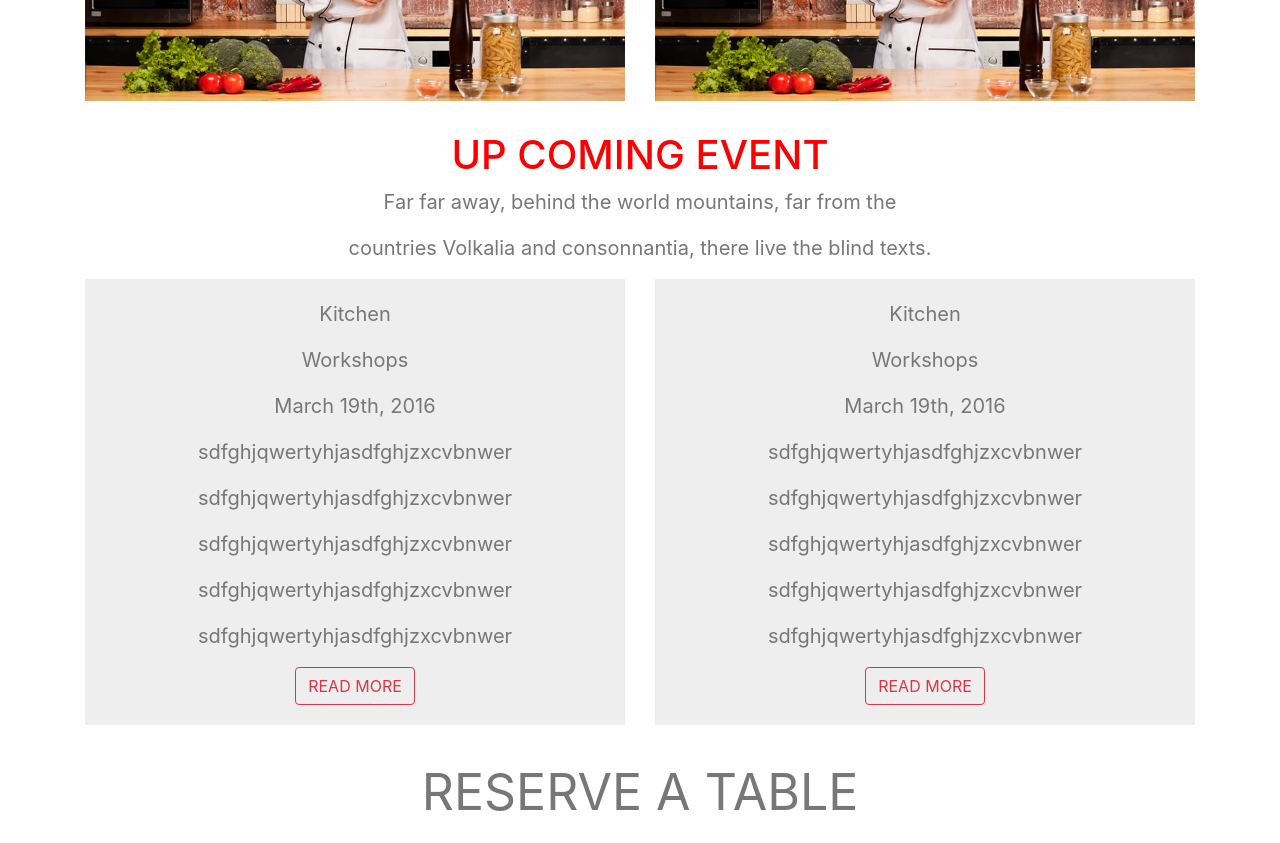
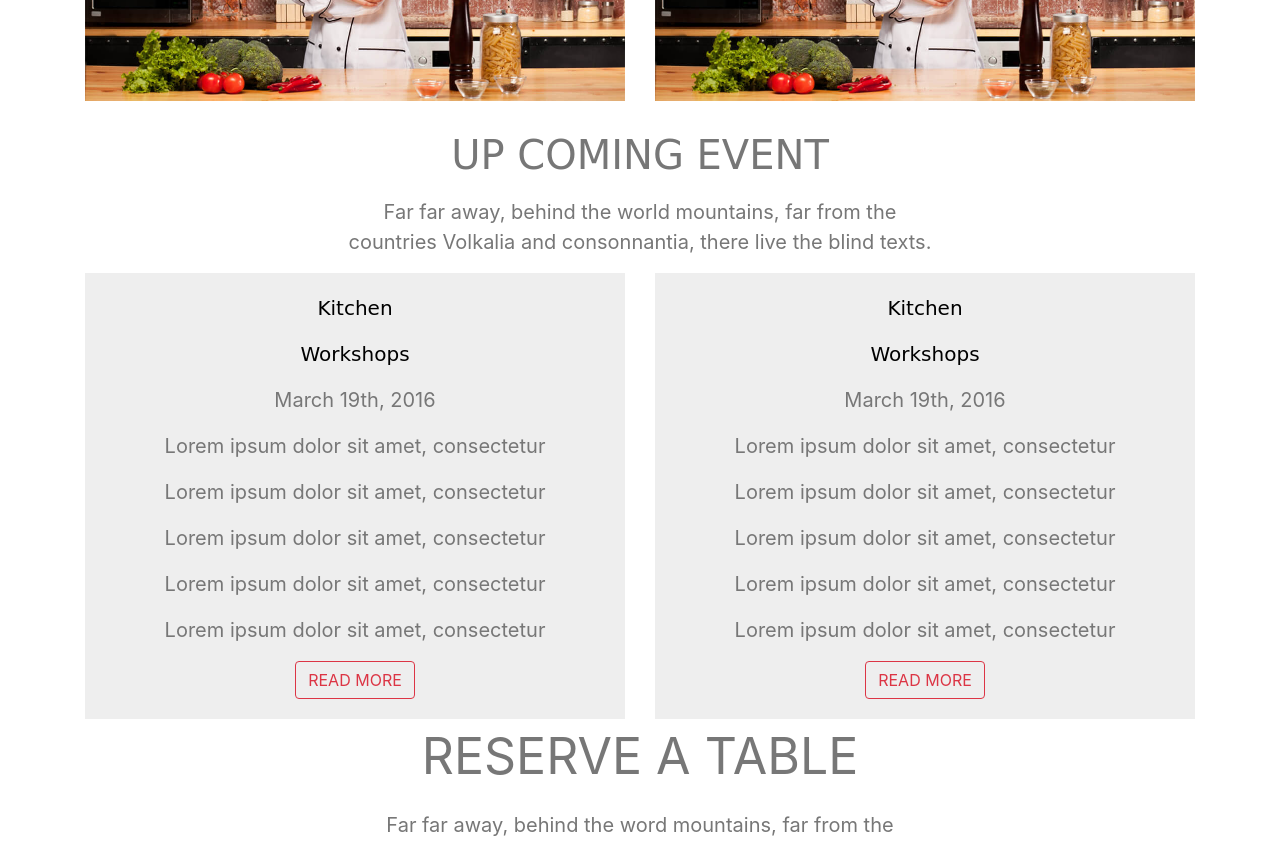
Before and after one commit to YakubuAmidu/lassy-cafe, a website: page index.html in a window 1280 px wide. Shown: the part 4240-5083 px from the top of the page. Drawn offline with nearby package versions, Linux system fonts and the light colour scheme; a web font is replaced by a local one.

Commit message:
Commiting changes

```diff
--- a/css/style.css
+++ b/css/style.css
@@ -168,36 +168,50 @@ video{
   margin-right: 20px;
 }
 
-#Chefs{
+#chefs{
   text-align: center;
   margin-top: 30px;
   margin-bottom: 30px;
 }
 
-.Chef-images{
+.chef-images{
   padding-top: 20px;
 }
 
-.Chefone{
+.chefone{
   width: 100%;
 }
 
-.Chefone:hover{
+.chefone:hover{
   width: 100%;
   box-shadow: 0px 2px 2px 2px;
 }
 
-.Event{
-  padding-bottom: 30px;
+.event-title{
+  font-size: 40px;
+  padding-bottom: 10px;
+  text-transform: capitalize;
+  font-family: 'Abril Fatface', cursive;
 }
 
-.Event-p3{
+.kitchen{
+  color: #000;
+  text-transform: capitalize;
+  font-family: 'Bungee Inline', cursive;
+}
+
+.workshops{
+  color: #000;
+  font-family: 'Bungee Inline', cursive;
+}
+
+.event-p3{
   background-color: #eee;
   padding-top: 20px;
   padding-bottom: 20px;
 }
 
-.Event-p3:hover{
+.event-p3:hover{
   box-shadow: 0px 2px 2px 0px;
 }
 
--- a/index.html
+++ b/index.html
@@ -4,6 +4,8 @@
         <meta charset="utf-8">
         <!-- Google Fonts -->
       <link href="https://fonts.googleapis.com/css?family=Montserrat|Ubuntu" rel="stylesheet">
+      <link rel="preconnect" href="https://fonts.gstatic.com">
+<link href="https://fonts.googleapis.com/css2?family=Bungee+Inline&family=Pirata+One&display=swap" rel="stylesheet">
 
       <!-- Bootstrap cdn -->
       <link rel="stylesheet" href="https://maxcdn.bootstrapcdn.com/bootstrap/4.0.0/css/bootstrap.min.css" integrity="sha384-Gn5384xqQ1aoWXA+058RXPxPg6fy4IWvTNh0E263XmFcJlSAwiGgFAW/dAiS6JXm" crossorigin="anonymous">
@@ -304,19 +306,19 @@
  </div>
 </div>
 
-<div id="Chefs">
+<div id="chefs">
 <div class="container">
   <h1>OUR CHEFS</h1>
 <div class="row">
   <div class="col">
-  <div class="Chef-images">
-  <img src="./assets/Chefone.png" class="Chefone"/>
+  <div class="chef-images">
+  <img src="./assets/Chefone.png" class="chefone"/>
   </div>
   </div>
 
   <div class="col">
-  <div class="Chef-images">
-  <img src="./assets/Chefone.png" class="Chefone"/>
+  <div class="chef-images">
+  <img src="./assets/Chefone.png" class="chefone"/>
   </div>
   </div>
 
@@ -324,36 +326,37 @@
 </div>
 </div>
 
-<div class="Event">
+<div class="event">
 <div class="container">
-<h1>UP COMING EVENT</h1>
-<p class="Far">Far far away, behind the world mountains, far from the</p>
-<p class="Countries">countries Volkalia and consonnantia, there live the blind texts.</p>
+<h2 class="event-title">UP COMING EVENT</h2>
+<p class="p5">Far far away, behind the world mountains, far from the <br />
+  countries Volkalia and consonnantia, there live the blind texts.
+</p>
 <div class="row">
 <div class="col">
-<div class="Event-p3">
-<p class="Event-message">Kitchen</p>
-<p class="Event-message">Workshops</p>
-<p class="Event-date">March 19th, 2016</p>
-<p class="Mountain">sdfghjqwertyhjasdfghjzxcvbnwer</p>
-<p class="Mountain">sdfghjqwertyhjasdfghjzxcvbnwer</p>
-<p class="Mountain">sdfghjqwertyhjasdfghjzxcvbnwer</p>
-<p class="Mountain">sdfghjqwertyhjasdfghjzxcvbnwer</p>
-<p class="Mountain">sdfghjqwertyhjasdfghjzxcvbnwer</p>
+<div class="event-p3">
+<p class="kitchen">Kitchen</p>
+<p class="workshops">Workshops</p>
+<p class="date">March 19th, 2016</p>
+<p class="Mountain">Lorem ipsum dolor sit amet, consectetur</p>
+<p class="Mountain">Lorem ipsum dolor sit amet, consectetur</p>
+<p class="Mountain">Lorem ipsum dolor sit amet, consectetur</p>
+<p class="Mountain">Lorem ipsum dolor sit amet, consectetur</p>
+<p class="Mountain">Lorem ipsum dolor sit amet, consectetur</p>
 <button class="btn btn-outline-danger">READ MORE</button>
 </div>
 </div>
 
 <div class="col">
-<div class="Event-p3">
-<p class="Event-message">Kitchen</p>
-<p class="Event-message">Workshops</p>
-<p class="Event-date">March 19th, 2016</p>
-<p class="Mountain">sdfghjqwertyhjasdfghjzxcvbnwer</p>
-<p class="Mountain">sdfghjqwertyhjasdfghjzxcvbnwer</p>
-<p class="Mountain">sdfghjqwertyhjasdfghjzxcvbnwer</p>
-<p class="Mountain">sdfghjqwertyhjasdfghjzxcvbnwer</p>
-<p class="Mountain">sdfghjqwertyhjasdfghjzxcvbnwer</p>
+<div class="event-p3">
+<p class="kitchen">Kitchen</p>
+<p class="workshops">Workshops</p>
+<p class="date">March 19th, 2016</p>
+<p class="Mountain">Lorem ipsum dolor sit amet, consectetur</p>
+<p class="Mountain">Lorem ipsum dolor sit amet, consectetur</p>
+<p class="Mountain">Lorem ipsum dolor sit amet, consectetur</p>
+<p class="Mountain">Lorem ipsum dolor sit amet, consectetur</p>
+<p class="Mountain">Lorem ipsum dolor sit amet, consectetur</p>
 <button class="btn btn-outline-danger">READ MORE</button>
 </div>
 </div>
```
